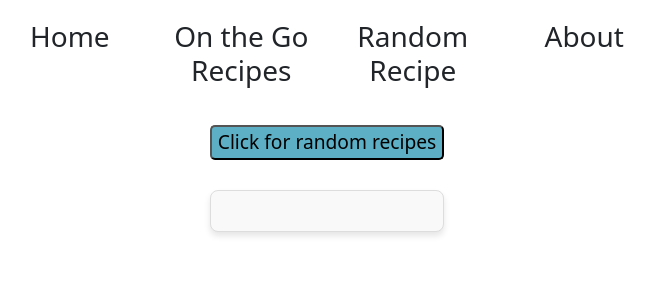
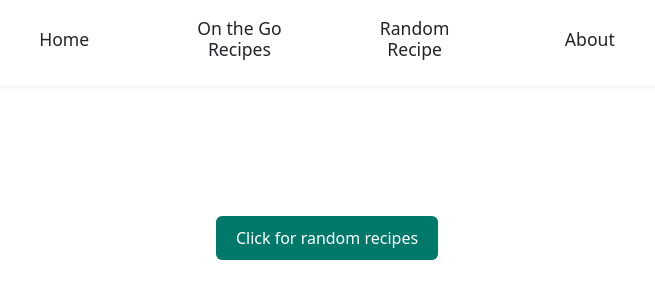
Before and after one commit to meghamodi/RecipeManager, a React (Create React App) app in the folder recipe-finder/: page / in a window 1280 px wide. Both pictures are taken after a click on the element "Random Recipe". Shown: the top 300 px of the page, without its empty margins (313-968 px from the left). Built offline with nearby package versions, Linux system fonts and the light colour scheme.

Commit message:
fix:minor changes in styling

```diff
--- a/recipe-finder/src/App.css
+++ b/recipe-finder/src/App.css
@@ -1,25 +1,22 @@
-.container {
-  display: flex;
-  flex-direction: column; /* Stack sections vertically */
-  align-items: center; /* Center-align the content horizontally */
-  padding: 20px;
+.navbar {
+  position: sticky;
+  top: 0;
+  z-index: 999;
+  background-color: #ffffff;
+  box-shadow: 0 2px 8px rgba(0, 0, 0, 0.05);
+  padding: 10px 0;
 }
 
 .headers {
   display: flex;
   /* grid-template-columns: repeat(auto-fill, minmax(200px, 1fr)); Flexible grid for headers */
-  gap: 20px;
+  gap: 40px;
   justify-items: center;
+  justify-content:center;
+  align-items:center;
   cursor: pointer;
-}
-
-.content-grid {
-gap: 20px;
-justify-items: right; /* Center-align content */
-display: grid; /* Use grid instead of flex */
-width: 100%;
-gap: 20px;
-justify-items: center;
+  max-width: 900px;
+  margin: 0 auto;
 }
 
 .category {
@@ -27,13 +24,42 @@ justify-items: center;
   width: 100%;
 }
 
+.category h3 {
+  font-size:1.1rem;
+  padding:10px 20px;
+  cursor:pointer;
+  border-radius:8px;
+  transition:all 0.3 ease;
+
+}
+.category h3:hover {
+  background-color:#e0f7fa;
+  color:#00796b;
+}
+
+.category h3.active{
+  background-color:#00796b;
+  color:#ffff;
+}
+
+
+.content-grid {
+  display: grid; /* Use grid instead of flex */
+  width: 100%;
+  padding: 30px 20px;
+  justify-items: center;
+  }
 
 .content {
   display: flex;
-  flex-direction: column;
-  align-items: center;
-  justify-content:center;
+
+  flex-direction: column;        /* ✅ Ensure vertical stacking */
+  align-items: center;           /* ✅ Center children horizontally */
+  justify-content: center;
   text-align: center;
+  max-width: 1000px;
+  margin: 0 auto;                /* ✅ Center the whole content block */
+  padding: 20px;
 
 
 }
--- a/recipe-finder/src/App.js
+++ b/recipe-finder/src/App.js
@@ -12,7 +12,7 @@ function App() {
 
   return (
     <div className="App">
-        <div className="container">
+        <div className="navbar">
             <div className="headers">
                 <div className="category">
                     <h3  onClick={() =>handleContent('homeText')}>Home</h3>
@@ -42,7 +42,7 @@ function App() {
             {/* <!-- Home Content --> */}
             {isActive === 'homeText' && (
             <div  className="content">
-                <p>This is home</p>
+                <p>Welcome to RecipeManager! Select a section to get started.</p>
             </div> )}
 
 
--- a/recipe-finder/src/RandomRecipe/RandomRecipe.scss
+++ b/recipe-finder/src/RandomRecipe/RandomRecipe.scss
@@ -1,26 +1,47 @@
+.random-recipe-container {
+    display: flex;
+    flex-direction: column;
+    align-items: center;
+    justify-content: center;
+    text-align: center;
+    padding: 40px 20px;
+    width: 100%;
+}
+
+
+  .random-recipe-container button{
+    background-color: #00796b;
+  color: white;
+  font-size: 1rem;
+  padding: 10px 20px;
+  margin-bottom: 20px;
+  border: none;
+  border-radius: 6px;
+  cursor: pointer;
+  transition: background-color 0.3s ease;
+  }
+
+
 .recipeCard {
-    max-width: 600px;
-    margin: 20px auto;
-    padding: 20px;
-    border: 1px solid #ddd;
-    border-radius: 8px;
-    box-shadow: 0px 4px 6px rgba(0, 0, 0, 0.1);
-    background-color: #f9f9f9;
-    text-align: center;
+    max-width: 600px; /* ✅ Responsive max width */
+  background: #fff;
+  padding: 20px;
+  border-radius: 10px;
+  box-shadow: 0 4px 8px rgba(0,0,0,0.1);
+  margin: 0 auto;
 
 }
 
 .recipeItem {
-    border: 1px solid #ddd;
+
     padding: 15px;
-    margin: 10px;
-    border-radius: 5px;
-    background-color: #f9f9f9;
+
+
 }
 
 .recipeName{
     font-size: 1.5em;
-    justify-content: center;
+
     color: #333;
     margin-bottom: 10px;
     font-weight:bold;
--- a/recipe-finder/src/RandomRecipe/RandomRecipes.js
+++ b/recipe-finder/src/RandomRecipe/RandomRecipes.js
@@ -1,5 +1,6 @@
 import {useState} from 'react';
 import './RandomRecipe.scss';
+
 export default function RandomRecipes(){
     const [recipes,setRecipes] = useState(null)
 
@@ -38,14 +39,16 @@ export default function RandomRecipes(){
     }
 
     return (
-        <div>
+        <div className="random-recipe-container">
             <button onClick={showOneRecipe}>Click for random recipes</button>
-            <div className="recipeCard">
+
             {recipes && (
-                <div className="recipeItem">
+                <div className="recipeCard">
+                    <div className="recipeItem">
                 <div className="recipeName">{recipes.title}</div>
                     <p>Ingredients:{recipes.ingredients}</p>
                     <p>Instructions: {recipes.instructions}</p>
+                </div>
                 </div>
             )
 
@@ -54,7 +57,5 @@ export default function RandomRecipes(){
 
 
 
-        </div>
-
     )
 }
```
Also changed, not shown: recipe-finder/src/RecipeCard/searchRecipe.scss (+64 -53 lines).
